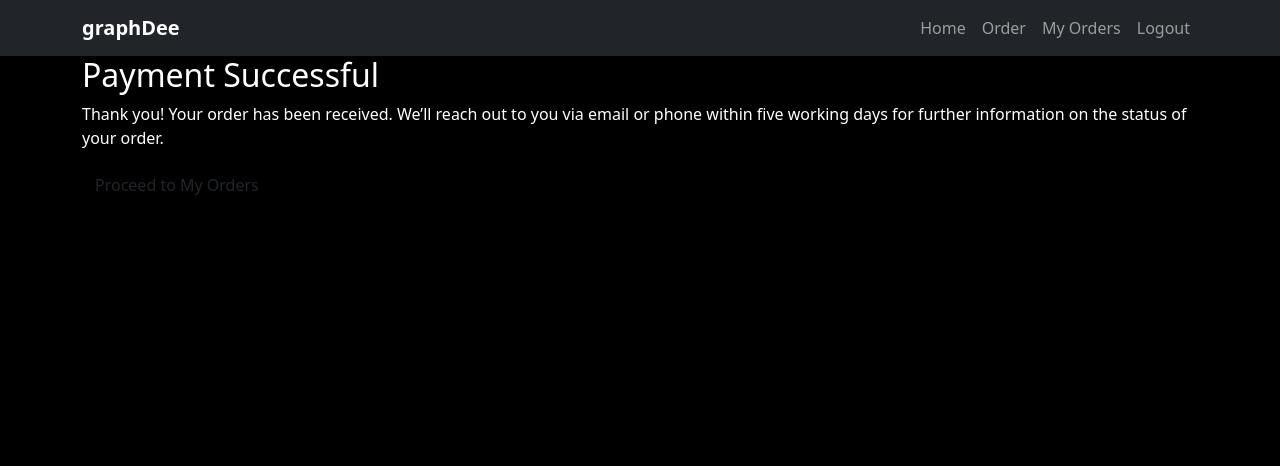
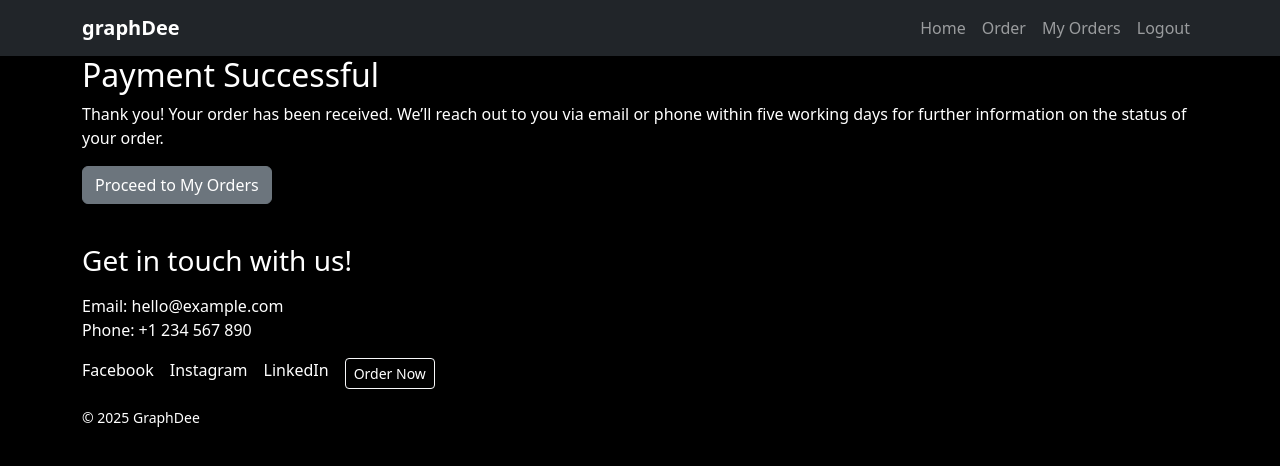
Before and after one commit to limcaroline/graphdee, a Django app: page /orders/success/ in a window 1280 px wide. Shown: the top 466 px of the page. Run offline with Django 5.2, Linux system fonts and the light colour scheme; the visitor is signed in with stand-in values (Sample User, id 1); some web fonts are replaced.

Commit message:
Added a global footer

```diff
--- a/graphdee/settings.py
+++ b/graphdee/settings.py
@@ -207,6 +207,7 @@ STORAGES: dict = {
 if os.getenv("USE_AWS", "False") == "True":
     AWS_STORAGE_BUCKET_NAME = os.getenv("AWS_STORAGE_BUCKET_NAME", "")
     AWS_S3_REGION_NAME = os.getenv("AWS_S3_REGION_NAME", "")
+    AWS_S3_OBJECT_PARAMETERS = {"CacheControl": "max-age=86400", }
     AWS_DEFAULT_ACL = None
     AWS_QUERYSTRING_AUTH = False
 
--- a/orders/templates/orders/payment_success.html
+++ b/orders/templates/orders/payment_success.html
@@ -3,6 +3,6 @@
 <section class="container section">
   <h2>Payment Successful</h2>
   <p>Thank you! Your order has been received. We’ll reach out to you via email or phone within five working days for further information on the status of your order.</p>
-  <p><a class="btn btn-light-on-dark" href="{% url 'orders:my_orders' %}">Proceed to My Orders</a></p>
+  <p><a class="btn btn-secondary" href="{% url 'orders:my_orders' %}">Proceed to My Orders</a></p>
 </section>
 {% endblock %}
--- a/templates/base.html
+++ b/templates/base.html
@@ -43,6 +43,35 @@
 
   {% block content %}{% endblock %}
 
+  <!-- Footer -->
+  <footer class="site-footer mt-auto">
+  <div class="container py-4">
+    <h3 class="mb-3">Get in touch with us!</h3>
+    <ul class="list-unstyled mb-3">
+      <li>Email: <a href="mailto:hello@example.com">hello@example.com</a></li>
+      <li>Phone: <a href="tel:+1234567890">+1 234 567 890</a></li>
+    </ul>
+    <div class="d-flex gap-3 mb-3">
+      <a href="https://www.facebook.com" target="_blank" rel="noopener">Facebook</a>
+      <a href="https://www.instagram.com" target="_blank" rel="noopener">Instagram</a>
+      <a href="https://www.linkedin.com" target="_blank" rel="noopener">LinkedIn</a>
+      <a href="{% url 'orders:create_order' %}" class="btn btn-outline-light btn-sm">Order Now</a>
+    </div>
+    <small>&copy; {% now "Y" %} GraphDee</small>
+  </div>
+</footer>
+
+<style>
+  .site-footer { background: #000; color: #fff; }
+  .site-footer a { color: #fff; text-decoration: none; }
+  .site-footer a:hover { color: silver; text-decoration: underline; }
+  .site-footer .btn-outline-light:hover {
+    color: #000; background: silver; border-color: silver;
+  }
+</style>
+
+
+<!-- Bootstrap 5 JS Bundle with Popper -->
   <script src="https://cdn.jsdelivr.net/npm/bootstrap@5.3.3/dist/js/bootstrap.bundle.min.js"
           integrity="sha384-YvpcrYf0tY3lHB60NNkmXc5s9fDVZLESaAA55NDzOxhy9GkcIdslK1eN7N6jIeHz"
           crossorigin="anonymous"></script>
```
